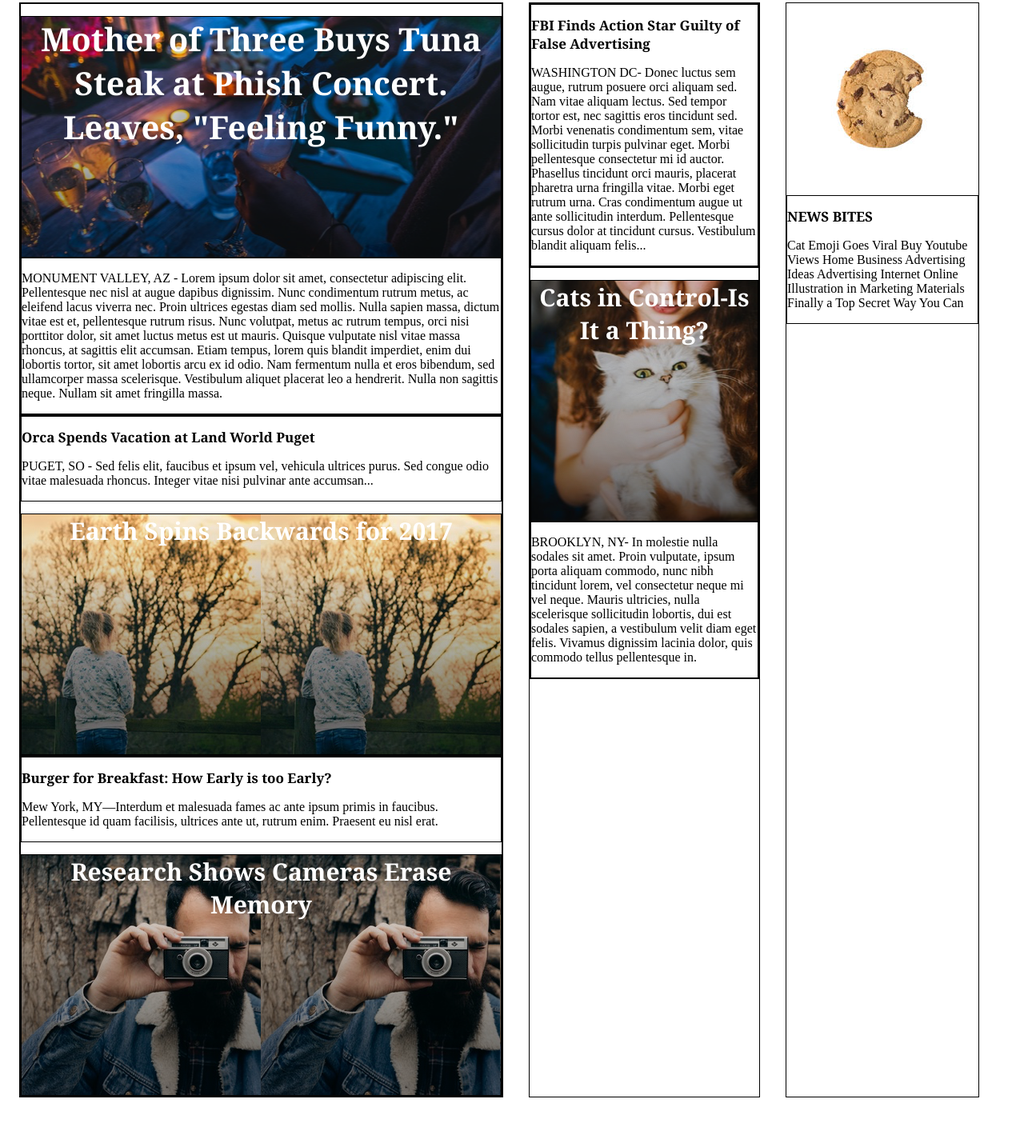
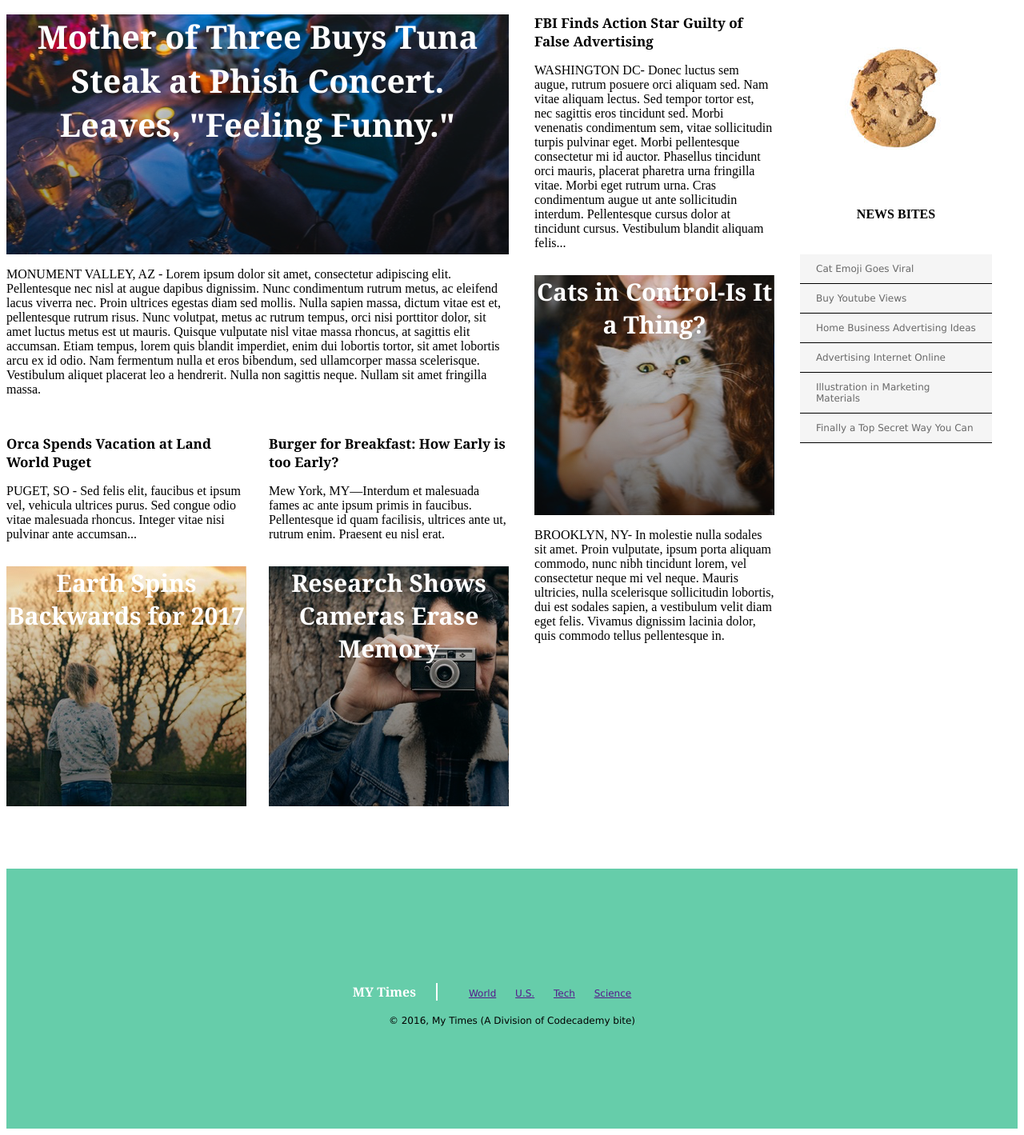
Before and after one commit to AndrewDiedrich/MyTime, a plain HTML site: page index.html in a window 1280 px wide. Shown: the part 121-1540 px from the top of the page at 80% size. Drawn offline with Linux system fonts and the light colour scheme.

Commit message:
final push

```diff
--- a/index.html
+++ b/index.html
@@ -22,7 +22,7 @@
     </header>
     <div class="content">
       <div class="column large">
-        <div class="story">
+        <div class="leadstory">
           <div class="mainstory image-content">
             <span>Mother of Three Buys Tuna Steak at Phish Concert. Leaves, "Feeling Funny."</span>
           </div>
@@ -30,6 +30,7 @@
             <p>MONUMENT VALLEY, AZ - Lorem ipsum dolor sit amet, consectetur adipiscing elit. Pellentesque nec nisl at augue dapibus dignissim. Nunc condimentum rutrum metus, ac eleifend lacus viverra nec. Proin ultrices egestas diam sed mollis. Nulla sapien massa, dictum vitae est et, pellentesque rutrum risus. Nunc volutpat, metus ac rutrum tempus, orci nisi porttitor dolor, sit amet luctus metus est ut mauris. Quisque vulputate nisl vitae massa rhoncus, at sagittis elit accumsan. Etiam tempus, lorem quis blandit imperdiet, enim dui lobortis tortor, sit amet lobortis arcu ex id odio. Nam fermentum nulla et eros bibendum, sed ullamcorper massa scelerisque. Vestibulum aliquet placerat leo a hendrerit. Nulla non sagittis neque. Nullam sit amet fringilla massa.</p>
           </div>
         </div>
+      <div class="stories">
         <div class="story">
           <div>
             <h2>Orca Spends Vacation at Land World Puget</h2>
@@ -47,6 +48,7 @@
           <div class="hipcamera image-content">
             <span>Research Shows Cameras Erase Memory</span>
           </div>
+         </div>
         </div>
       </div>
       <div class="column medium">
@@ -67,12 +69,31 @@
       </div>
       <div class="column small">
         <img src="resources\images\cookie.png" alt="Chocolate Chip Cookie" />
-        <div class="story">
-          <h2>NEWS BITES</h2>
-          <p>Cat Emoji Goes Viral Buy Youtube Views Home Business Advertising Ideas Advertising Internet Online Illustration in Marketing Materials Finally a Top Secret Way You Can</p>
+        <div class="news-bites">
+          <h3>NEWS BITES</h3>
+          <span class="bites">Cat Emoji Goes Viral</span>
+          <span class="bites"> Buy Youtube Views</span>
+          <span class="bites"> Home Business Advertising Ideas</span>
+          <span class="bites"> Advertising Internet Online</span>
+          <span class="bites"> Illustration in Marketing Materials</span>
+          <span class="bites"> Finally a Top Secret Way You Can</span>
         </div>
       </div>
     </div>
   </div>
+  <footer>
+   <div class="firstlinefooter">
+    <span class="footer-mytime">MY Times</span>
+    <nav>
+      <span><a href="">World</a></span>
+      <span><a href="">U.S.</a></span>
+      <span><a href="">Tech</a></span>
+      <span><a href="">Science</a></span>
+    </nav>
+   </div>
+    <div class="foot-copyright">
+      <span>&copy; 2016, My Times (A Division of Codecademy bite)</span>
+    </div>
+  </footer>
   </body>
 </html>
--- a/resources/css/style.css
+++ b/resources/css/style.css
@@ -35,29 +35,29 @@ nav li {
   padding: 20px 10px;
 }
 .content {
-  display: flex;
-    width: 1232px;
+    display: flex;
+    width: 100%;
     margin: 0 auto 78px auto;
     padding-top: 116px;
 }
-.column {
-  display: flex;
-  margin-right: 32px;
-  flex-direction: column;
-  border: 1px solid black;
-}
-.column div {
-  border: 1px solid black;
+div {
   display: block;
 }
 .column.large {
   width: 630px;
+  align-items:
 }
 .column.medium {
   width: 300px;
 }
 .column.small {
   width: 240px;
+  flex-direction: column;
+}
+.column {
+  display: flex;
+  flex-direction: column;
+  margin-right: 32px;
 }
 .mainstory.image-content {
   background-image: url("../images/mainstory.png");
@@ -72,9 +72,15 @@ nav li {
 .cat.image-content{
  background-image: url("../images/cat.png");
 }
+.stories {
+  display: flex;
+  justify-content: space-between;
+  margin-top: 17px;
+}
 .story {
   display: flex;
-  justify-content: space-between;
+  flex-direction: column;
+  width: 300px;
 }
 .image-content {
   display: flex;
@@ -85,9 +91,54 @@ nav li {
   font-size: 30px;
   color: white;
   text-align: center;
+  justify-content: center;
 }
 h2 {
   font-family: Georgia;
   font-size: 17px;
   color: black;
 }
+h3 {
+  font-size: 16px;
+  font-weight: bold;
+  text-align: center;
+  margin-bottom: 41px;
+}
+.bites {
+  display: block;
+  background-color: WhiteSmoke;
+  font-family: Verdana;
+  font-size: 12px;
+  color: DimGray;
+  border-bottom: 1px solid black;
+  padding: 11px 20px;
+}
+footer{
+  display: flex;
+  align-items: center;
+  justify-content: center;
+  flex-direction: column;
+  width: 100%;
+  height: 325px;
+  background-color: MediumAquamarine;
+  margin: auto;
+  font-family: Verdana;
+  font-size: 12px;
+}
+.footer-mytime {
+  font-family: Georgia;
+  font-size: 16px;
+  font-weight: bold;
+  color: white;
+  padding-right: 25px;
+  border-right: 2px solid white;
+}
+nav span {
+  display: inline-block;
+  padding: 20px 10px;
+}
+footer nav {
+  display: inline-block;
+  padding-left: 25px;
+
+}
```
